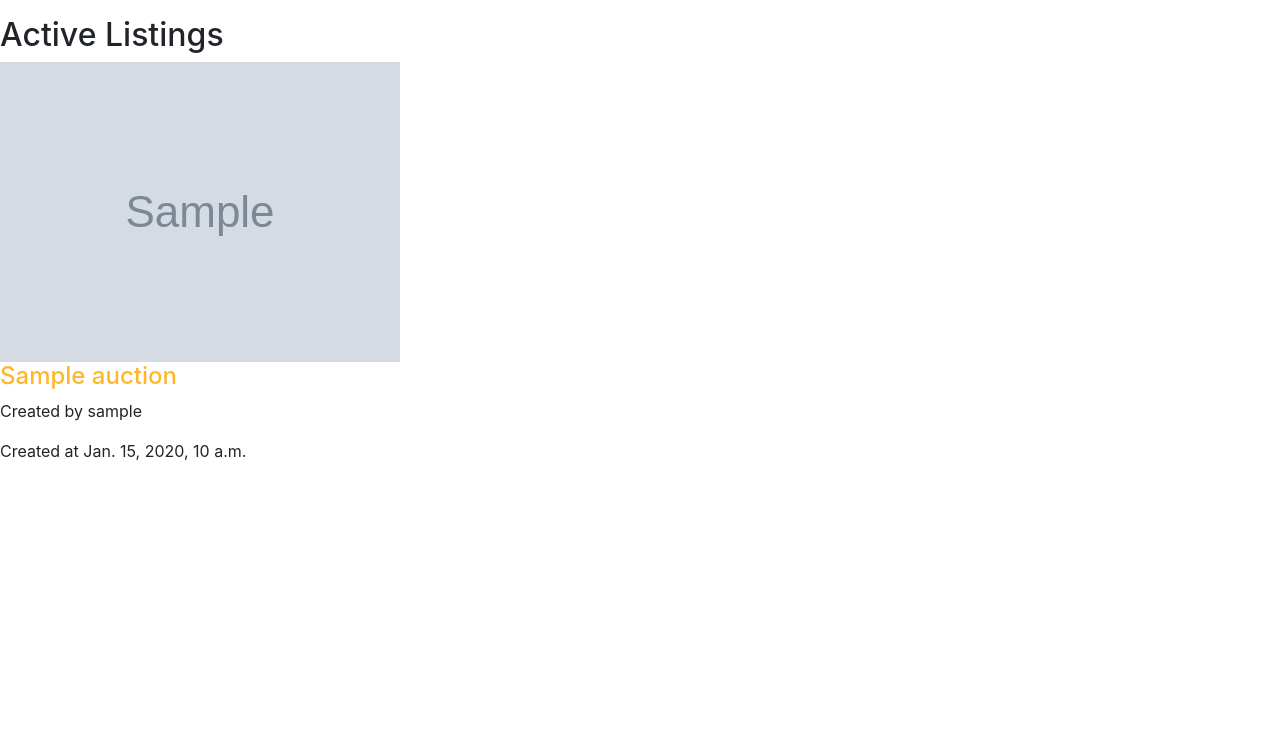
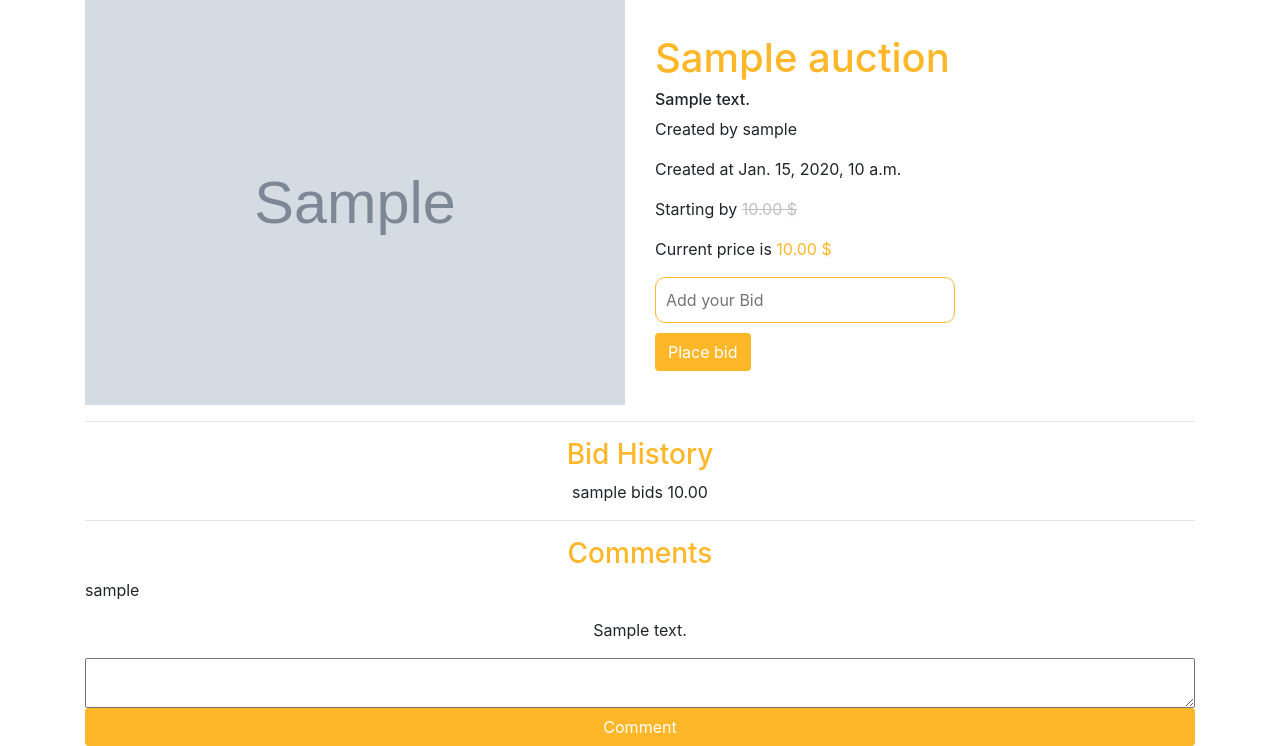
Before and after one commit to AbdelrahmanXMohamed/Commerce_Clone, a Django app: page /details/1 in a window 1280 px wide. Shown: the part 64-810 px from the top of the page. Before the commit the page ends 524 px from the top, so only its background shows below. Run offline with Django 3.2, Linux system fonts and the light colour scheme; tables that the repository leaves empty hold one stand-in row (values such as "Sample post"); grey boxes marked "Sample" are stand-in pictures; style sheets or scripts are compiled from the project's sources; some libraries are stand-ins or nearby versions.

Commit message:
save all work remaining bids result index all and category filter

```diff
--- /dev/null
+++ b/auctions/static/auctions/details.css
@@ -0,0 +1,20 @@
+div.col-md-6 img {
+  padding: 0; }
+
+input[type="number"]:focus-visible {
+  border: 2px solid #feb729; }
+
+input[type="number"] {
+  padding: 10px;
+  margin-bottom: 10px;
+  border-radius: 10px;
+  border: 1px solid #feb729;
+  max-width: 450px;
+  width: 50%;
+  min-width: 300px; }
+
+input.btn.btn-my {
+  background-color: #feb729;
+  color: #fff; }
+
+/*# sourceMappingURL=details.css.map */
--- /dev/null
+++ b/auctions/static/auctions/details.scss
@@ -0,0 +1,19 @@
+div.col-md-6 img {
+  padding: 0;
+}
+input[type="number"]:focus-visible {
+  border: 2px solid #feb729;
+}
+input[type="number"] {
+  padding: 10px;
+  margin-bottom: 10px;
+  border-radius: 10px;
+  border: 1px solid #feb729;
+  max-width: 450px;
+  width: 50%;
+  min-width: 300px;
+}
+input.btn.btn-my {
+  background-color: #feb729;
+  color: #fff;
+}
--- a/auctions/static/auctions/navs.css
+++ b/auctions/static/auctions/nav.css
@@ -7,7 +7,8 @@ nav {
   background-color: black; }
   nav ul {
     display: flex;
-    flex-wrap: wrap; }
+    flex-wrap: wrap;
+    margin: 0; }
     nav ul li {
       list-style: none;
       padding: 20px;
@@ -26,4 +27,4 @@ nav {
       flex-direction: row;
       justify-content: flex-end; }
 
-/*# sourceMappingURL=navs.css.map */
+/*# sourceMappingURL=nav.css.map */
--- a/auctions/static/auctions/nav.scss
+++ b/auctions/static/auctions/nav.scss
@@ -9,6 +9,7 @@ nav {
   ul {
     display: flex;
     flex-wrap: wrap;
+    margin: 0;
 
     li {
       list-style: none;
--- a/auctions/static/auctions/styles.css
+++ b/auctions/static/auctions/styles.css
@@ -8,3 +8,28 @@ a:hover {
   text-decoration: none;
   color: #feb729;
 }
+h1,
+h2,
+h3,
+h4,
+h5 {
+  color: #feb729;
+}
+.btn-primary {
+  color: white;
+  background-color: #00275e;
+  border: 1px solid #00275e;
+}
+.btn-primary:hover {
+  background-color: #00275ecc;
+}
+svg {
+  fill: white;
+}
+.winner {
+  font-weight: bold;
+  color: #feb729;
+}
+.sold {
+  filter: grayscale(100%);
+}
--- a/auctions/templates/auctions/details.html
+++ b/auctions/templates/auctions/details.html
@@ -1,16 +1,103 @@
 {% extends "auctions/layout2.html" %} {% load static%} {% block style %}
-<link href="{% static 'auctions/category.css' %}" rel="stylesheet" />
+<link href="{% static 'auctions/details.css' %}" rel="stylesheet" />
 
 {%endblock%} {% block body %}
-<h2>Active Listings</h2>
-<div class="frame">
-  <div class="MyCard">
-    <img src="{{data.imageURL}}" alt="{{data.name}}" />
-    <div class="left_card">
-      <h4><a href="{% url  'details' data.pk%}">{{ data.name}}</a></h4>
+
+<div class="container">
+  <div class="row">
+    <div class="col-md-6 col-sm-12">
+      <img src="{{data.imageURL}}" alt="{{data.name}}" style="width: 100%" />
+    </div>
+    <div class="col-md-6 d-flex flex-column justify-content-center">
+      <div class="d-flex flex-row">
+        <h1>{{ data.name}}</h1>
+        {%if user.username == data.user.username and data.state %}
+        <form
+          method="post"
+          action="{% url 'close_bid' data.id %}"
+          class="text-right"
+          style="width: 100%; margin-bottom: 6px"
+        >
+          {% csrf_token %}
+          <input type="submit" class="btn btn-danger" value="Close Bid" />
+        </form>
+        {%endif%}
+      </div>
+
+      <h6>{{data.description}}</h6>
       <p>Created by {{ data.user.username}}</p>
       <p>Created at {{data.created_at}}</p>
+      <p>
+        Starting by
+        <span>
+          {% if bidsHistoty %}
+          <del style="color: #c0c0c0">{{data.start_price}} $</del>
+          {%else%} {{data.start_price}} $ {% endif %}
+        </span>
+      </p>
+      {% if bidsHistoty %}
+      <p>
+        Current price is
+        <span style="color: #feb729">{{bidsHistoty.first.price}} $ </span>
+      </p>
+      {% endif %}
+
+      {% if data.state %}
+              <form
+        method="post"
+        action="{% url 'add_bids' data.id %}"
+        class="d-flex flex-column"
+      >
+        {% csrf_token %}
+        <input
+          type="number"
+          placeholder="Add your Bid"
+          min="{{ data.start_price }}"
+          name="price"
+          step="any"
+        />
+        <input
+          type="submit"
+          class="btn btn-my align-self-start"
+          value="Place bid"
+        />
+      </form>
+      {%else%}
+        <p>Winner is <span class="winner">{{bidsHistoty.first.winner.username}} </span></p>
+
+      {% endif %}
+
     </div>
   </div>
+  <hr />
+  <div class="col-xs-12">
+    <h3 class="text-center">Bid History</h3>
+    {%for bid in bidsHistoty%}
+    <p class="text-center">{{bid.winner.username}} bids {{bid.price}}</p>
+    {%empty%}
+    <p class="text-center">No bids yet</p>
+    {%endfor%}
+  </div>
+  <hr />
+  <div class="col-xs-12">
+    <h3 class="text-center">Comments</h3>
+    {%for comment in comments%}
+    <p>
+      {{comment.user.username}}
+    </p>
+    <p class="text-center">{{comment.comments}}</p>
+    {%empty%}
+    <p class="text-center">No Comments yet</p>
+    {%endfor%}
+<form method="post" action="{% url 'add_comment' data.pk %}" class="d-flex flex-column">
+        {% csrf_token %}
+
+  <textarea name="Comments">
+</textarea>
+<input type="submit" class="btn btn-my" value="Comment">
+</form>
+  </div>
 </div>
+</div>
+
 {% endblock %}
--- a/auctions/templates/auctions/layout2.html
+++ b/auctions/templates/auctions/layout2.html
@@ -12,7 +12,7 @@
       crossorigin="anonymous"
     />
     <link href="{% static 'auctions/styles.css' %}" rel="stylesheet" />
-    <link href="{% static 'auctions/navs.css' %}" rel="stylesheet" />
+    <link href="{% static 'auctions/nav.css' %}" rel="stylesheet" />
     {% block style %} {%endblock%}
   </head>
   <body>
--- a/auctions/urls.py
+++ b/auctions/urls.py
@@ -15,5 +15,7 @@ urlpatterns = [
     path("category",views.CategoryPage,name="category"),
     path("category/<int:id>",views.Categoryitems,name="categoryitem"),
     path("add_comment/<int:id>",views.add_comment,name="add_comment"),
-    path("add_bids/<int:id>",views.bid, name="add_bids")
+    path("add_bids/<int:id>",views.bid, name="add_bids"),
+    path("close_bid/<int:id>",views.close_bid, name="close_bid")
+
 ]
--- a/auctions/views.py
+++ b/auctions/views.py
@@ -22,7 +22,7 @@ def login_view(request):
         form=LoginForm(request.POST)
         # Attempt to sign user in
         if form.is_valid():
-            user = authenticate(request, username=form.cleaned_data["login"], password=form.cleaned_data["password"])
+            user = authenticate(request, username=form.cleaned_data["username"], password=form.cleaned_data["password"])
             # Check if authentication successful
             if user is not None:
                 login(request, user)
@@ -38,6 +38,7 @@ def login_view(request):
 
 def logout_view(request):
     logout(request)
+
     return HttpResponseRedirect(reverse("index"))
 
 
@@ -91,7 +92,7 @@ def details(request,product):
     if request.method=="GET":
         retrieveData=Auctions.objects.get(pk=product)
         try:
-            bidsHistoty=Bids.objects.filter(auction=retrieveData).order_by("-price")
+            bidsHistoty=Bids.objects.filter(auction=retrieveData).order_by("-price")[:10]
         except :
             bidsHistoty=[]
         try:
@@ -147,9 +148,9 @@ def add_comment(request,id):
     if request.method == "POST":
         current_user=request.user
         auction=Auctions.objects.get(pk=id)
-        comment=request.post["Comments"]
-        Comments.objects.create(user=current_user,auction=auction,comment=comment)
-        return HttpResponseRedirect(reverse("details ",args=[id]))
+        comment=request.POST["Comments"]
+        Comments.objects.create(user=current_user,auction=auction,comments=comment)
+        return HttpResponseRedirect(reverse("details",args=[id]))
 
 
 @login_required(login_url="/login")
@@ -157,6 +158,15 @@ def bid(request,id):
     if request.method == "POST":
         current_user=request.user
         auction=Auctions.objects.get(pk=id)
-        price=request.post["price"]
+        price=request.POST["price"]
         Bids.objects.create(winner=current_user,auction=auction,price=price)
-        return HttpResponseRedirect(reverse("details ",args=[id]))
+        return HttpResponseRedirect(reverse("details",args=[id]))
+
+
+@login_required(login_url="/login")
+def close_bid(request,id):
+    if request.method == "POST":
+        currentAuction=Auctions.objects.get(pk=id)
+        currentAuction.state=False
+        currentAuction.save()
+        return HttpResponseRedirect(reverse("details",args=[id]))
```
Also changed, not shown: 3 other files.
